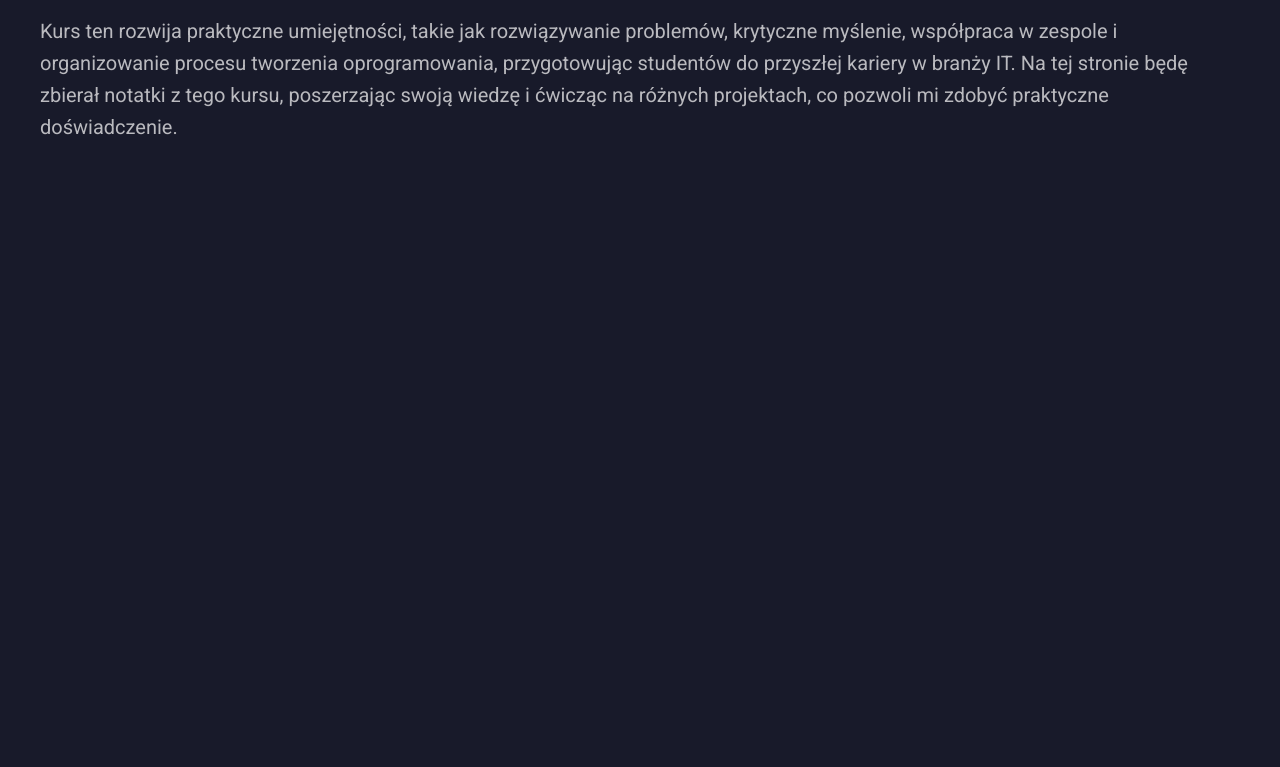
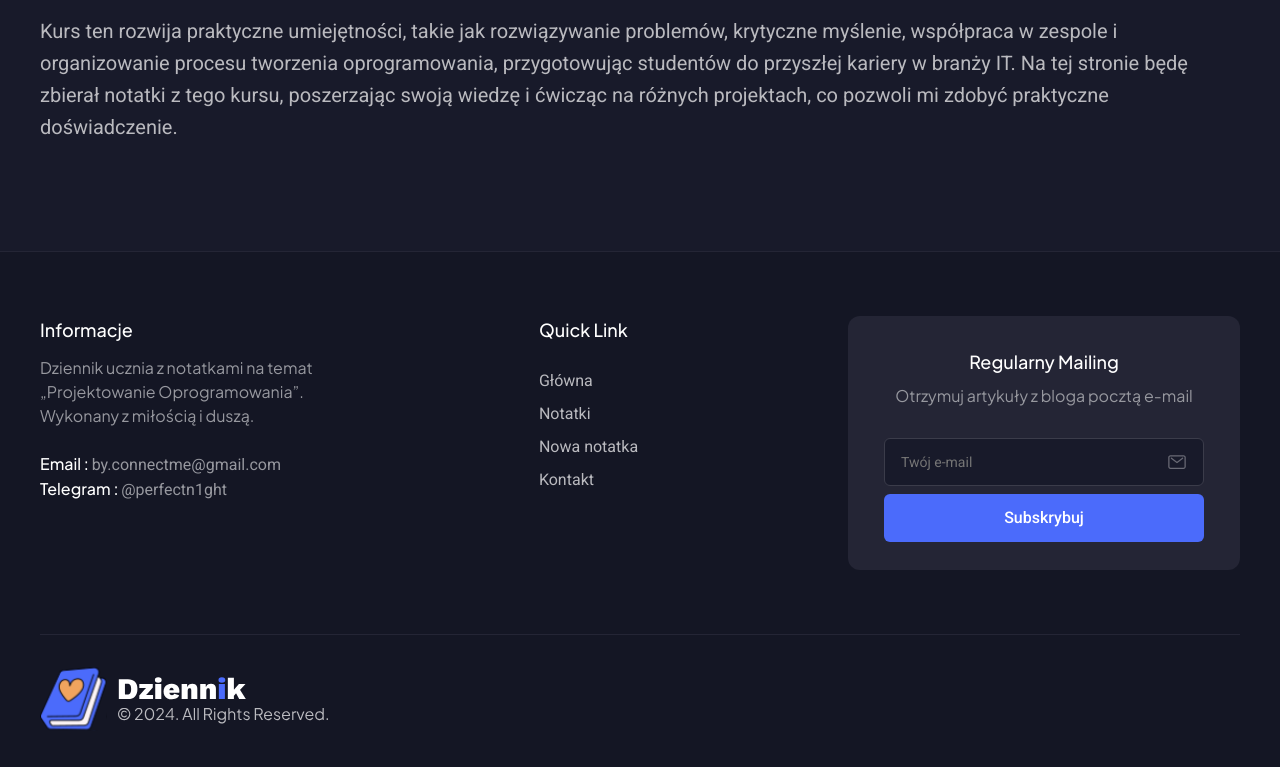
Before and after one commit to Isterya/school-diary, a JavaScript app: page / in a window 1280 px wide. Shown: the part 1166-1933 px from the top of the page. Before the commit the page ends 1309 px from the top, so only its background shows below. Built offline with nearby package versions, Linux system fonts and the light colour scheme.

Commit message:
v0.5: footer section completed

```diff
--- a/src/components/app/App.js
+++ b/src/components/app/App.js
@@ -1,4 +1,5 @@
 import AppNavigation from '../appNavigation/AppNavigation';
+import AppFooter from '../appFooter/AppFooter';
 import HomePage from '../pages/HomePage/HomePage';
 
 const App = () => {
@@ -8,6 +9,7 @@ const App = () => {
             <AppNavigation />
             <HomePage />
          </div>
+         <AppFooter />
       </div>
    );
 };
--- /dev/null
+++ b/src/components/appFooter/AppFooter.js
@@ -0,0 +1,70 @@
+import mailIcon from '../../resources/icons/mail.svg';
+import footerLogo from '../../resources/icons/footer-logo.svg';
+
+import './appFooter.scss';
+
+const AppFooter = () => {
+   return (
+      <footer className="footer">
+         <div className="footer__top">
+            <div className="footer__about-us">
+               <h3>Informacje</h3>
+               <p className="footer__descr">
+                  Dziennik ucznia z notatkami na temat „Projektowanie Oprogramowania”. Wykonany z miłością i duszą.
+               </p>
+               <div className="footer__contact">
+                  <p>
+                     <span>Email : </span>
+                     <a href="mailto:by.connectme@gmail.com">by.connectme@gmail.com</a>
+                  </p>
+                  <p>
+                     <span>Telegram : </span>
+                     <a href="http://t.me/perfectn1ght">@perfectn1ght</a>
+                  </p>
+               </div>
+            </div>
+
+            <div className="footer__links">
+               <h3>Quick Link</h3>
+               <ul>
+                  <li>
+                     <a href="#">Główna</a>
+                  </li>
+                  <li>
+                     <a href="#">Notatki</a>
+                  </li>
+                  <li>
+                     <a href="#">Nowa notatka</a>
+                  </li>
+                  <li>
+                     <a href="#">Kontakt</a>
+                  </li>
+               </ul>
+            </div>
+
+            <div className="footer__newsletter">
+               <h3>Regularny Mailing</h3>
+               <p>Otrzymuj artykuły z bloga pocztą e-mail</p>
+
+               <form action="#" method="POST" className="footer__form">
+                  <div className="footer__input">
+                     <input placeholder="Twój e-mail" required name="email" />
+                     <span className="footer__input-icon">
+                        <img src={mailIcon} alt="mail-icon" />
+                     </span>
+                  </div>
+                  <button type="submit" className="footer__btn">
+                     Subskrybuj
+                  </button>
+               </form>
+            </div>
+         </div>
+
+         <div className="footer__bottom">
+            <img src={footerLogo} alt="footer-logo" />
+         </div>
+      </footer>
+   );
+};
+
+export default AppFooter;
--- /dev/null
+++ b/src/components/appFooter/appFooter.scss
@@ -0,0 +1,181 @@
+@import url('https://fonts.googleapis.com/css2?family=Plus+Jakarta+Sans:wght@200..800&display=swap');
+
+.footer {
+   border-top: 1px solid #242535;
+   padding-top: 64px;
+   min-height: 500px;
+   background: #141624;
+   display: flex;
+   flex-direction: column;
+   align-items: center;
+
+   h3,
+   p,
+   span,
+   li {
+      font-family: 'Plus Jakarta Sans', sans-serif;
+   }
+
+   &__top {
+      width: 1200px;
+      height: 254px;
+      display: flex;
+      justify-content: space-between;
+
+      h3 {
+         font-weight: 500;
+         font-size: 18px;
+         line-height: 28px;
+         color: #fff;
+      }
+
+      p {
+         font-weight: 400;
+         font-size: 16px;
+         line-height: 24px;
+         color: #97989f;
+      }
+   }
+
+   &__about-us {
+      width: 289px;
+   }
+
+   &__descr {
+      margin-top: 12px;
+   }
+
+   &__contact {
+      margin-top: 24px;
+
+      span {
+         color: #fff;
+         font-weight: 500;
+      }
+
+      a {
+         font-weight: 400;
+         color: #97989f;
+         text-decoration: none;
+         transition: 0.3s color;
+
+         &:hover {
+            color: #4b6bfb;
+         }
+      }
+   }
+
+   &__links {
+      ul {
+         margin-top: 24px;
+      }
+
+      li {
+         font-weight: 400;
+         font-size: 16px;
+         line-height: 24px;
+         color: #bababf;
+         margin-bottom: 8px;
+
+         a {
+            text-decoration: none;
+            color: #bababf;
+            transition: 0.3s color;
+
+            &:hover {
+               color: #4b6bfb;
+            }
+         }
+      }
+   }
+
+   &__newsletter {
+      border-radius: 12px;
+      padding: 32px;
+      width: 392px;
+      height: 254px;
+      background: #242535;
+      text-align: center;
+
+      h3 {
+         margin-bottom: 8px;
+      }
+   }
+
+   &__form {
+      margin-top: 30px;
+      display: flex;
+      align-items: center;
+      flex-direction: column;
+      border-radius: 8px;
+   }
+
+   &__input {
+      display: flex;
+      align-items: center;
+      position: relative;
+      border: 1px solid #3b3c4a;
+      border-radius: 6px;
+      padding: 12px 16px;
+      width: 320px;
+      height: 48px;
+      background: #181a2a;
+
+      input {
+         background: transparent;
+         border: none;
+         outline: none;
+         flex: 1;
+         width: 100%;
+         font-weight: 400;
+         font-size: 14px;
+         line-height: 20px;
+         color: #a1a1aa;
+         transition: color 0.3s ease;
+      }
+
+      &:focus {
+         border-color: #3b82f6;
+      }
+
+      &-icon {
+         position: absolute;
+         display: flex;
+         align-items: center;
+         justify-content: center;
+         right: 16px;
+
+         img {
+            width: 20px;
+            height: 20px;
+         }
+      }
+   }
+
+   &__btn {
+      margin-top: 8px;
+      background: #4b6bfb;
+      font-weight: 500;
+      font-size: 16px;
+      line-height: 24px;
+      color: #fff;
+      border: none;
+      border-radius: 6px;
+      padding: 12px 20px;
+      width: 320px;
+      height: 48px;
+      cursor: pointer;
+      transition: background-color 0.3s;
+
+      &:hover {
+         background-color: #2563eb;
+      }
+   }
+
+   &__bottom {
+      border-top: 1px solid #242535;
+      margin-top: 64px;
+      padding: 32px 0px;
+      width: 1200px;
+   }
+}
--- a/src/components/appNavigation/appNavigation.scss
+++ b/src/components/appNavigation/appNavigation.scss
@@ -35,7 +35,6 @@
             line-height: 20px;
             color: #a1a1aa;
             padding-right: 24px;
-            transition: color 0.3s ease;
          }
 
          &:focus-within {
--- a/src/components/pages/HomePage/homePage.scss
+++ b/src/components/pages/HomePage/homePage.scss
@@ -76,7 +76,7 @@
 }
 
 .info {
-   padding-top: 108px;
+   padding: 108px 0 108px 0;
 
    &__list-wrapper {
       margin-top: 16px;
```
Also changed, not shown: src/resources/icons/footer-logo.svg (added), src/resources/icons/mail.svg (added).
